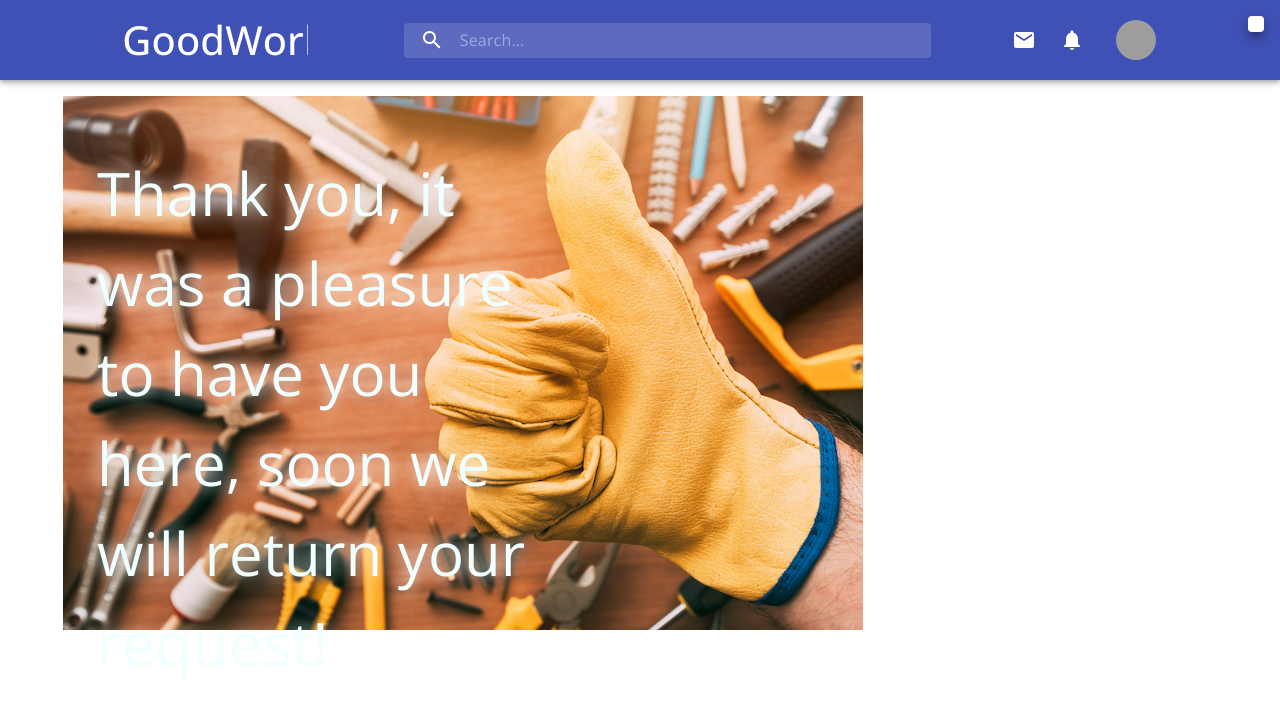
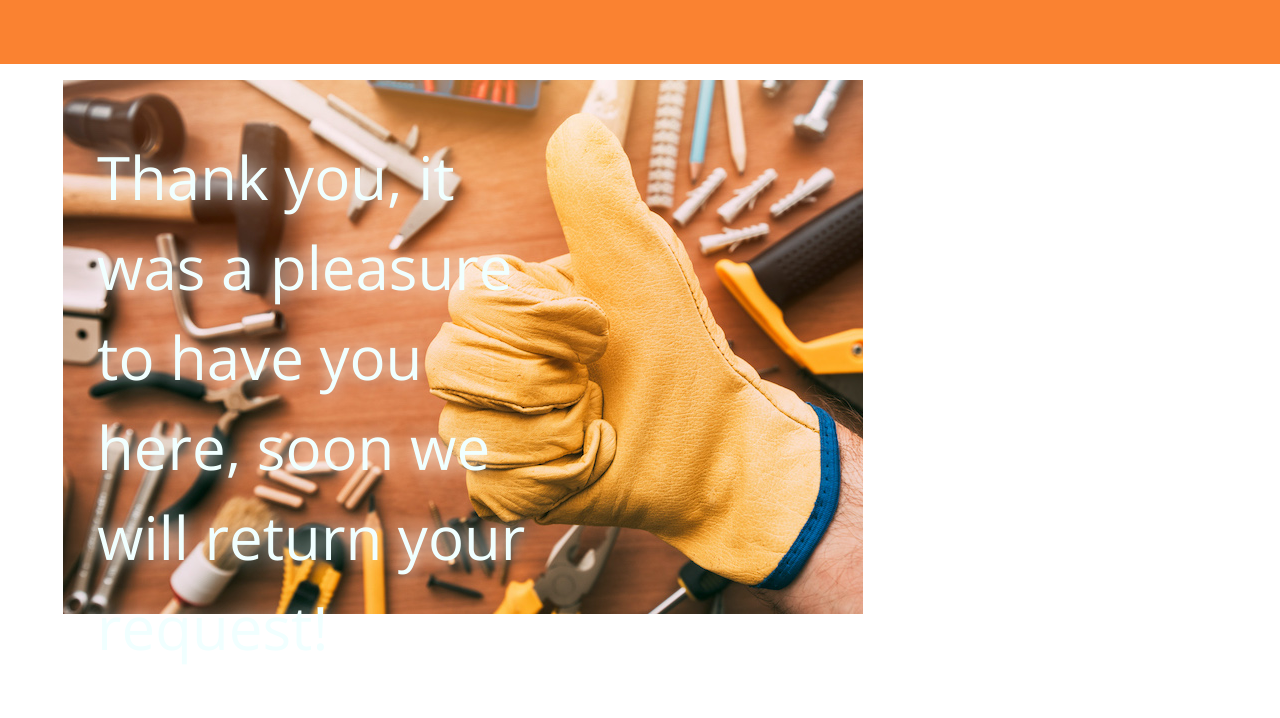
Before and after one commit to EdeniltonBorba/GoodWork, a React (Create React App) app: page /Thanks in a window 1280 px wide. Shown: the top 718 px of the page. Built offline with nearby package versions, Linux system fonts and the light colour scheme; grey boxes are pictures that could not be loaded.

Commit message:
add home

```diff
--- a/src/components/Navbar/Navbar.js
+++ b/src/components/AppBar/AppBar.js
@@ -1,22 +1,23 @@
 import React from 'react';
-import { Link } from "react-router-dom";
-import { fade, makeStyles } from '@material-ui/core/styles';
-import AppBar from '@material-ui/core/AppBar';
 import Toolbar from '@material-ui/core/Toolbar';
-import IconButton from '@material-ui/core/IconButton';
-import Typography from '@material-ui/core/Typography';
-import InputBase from '@material-ui/core/InputBase';
-import Badge from '@material-ui/core/Badge';
-import MenuItem from '@material-ui/core/MenuItem';
-import Menu from '@material-ui/core/Menu';
-import SearchIcon from '@material-ui/icons/Search';
-import MailIcon from '@material-ui/icons/Mail';
-import NotificationsIcon from '@material-ui/icons/Notifications';
-import MoreIcon from '@material-ui/icons/MoreVert';
-import { LogoHome } from '../Logo/Logo.js';
-import AvatarNavbar from '../Navbar/AvatarNavbar.js';
+import { AppBar } from '../AppBar/styles.js';
 
 
+function AppBarHome() {
+    return (
+        <React.Fragment>
+            <AppBar>
+                <Toolbar>
+
+                </Toolbar>
+            </AppBar>
+        </React.Fragment >
+    )
+}
+export default AppBarHome;
+
+
+/*
 const useStyles = makeStyles(theme => ({
     grow: {
         flexGrow: 1,
@@ -221,3 +222,5 @@ export default function PrimarySearchAppBar() {
         </div>
     );
 }
+
+*/
--- /dev/null
+++ b/src/components/AppBar/styles.js
@@ -0,0 +1,12 @@
+import styled from 'styled-components';
+
+export const AppBar = styled.div`
+background-color: #fa8231;
+position: relative;
+width: 100%;
+display: flex;
+z-index: 1100;
+box-sizing: border - box;
+flex-shrink: 0;
+flex-direction: column;
+`;
--- a/src/components/Navbar/styles.js
+++ /dev/null
@@ -1,6 +0,0 @@
-import styled from 'styled-components';
-
-
-export const AppBar = styled.div`
-
-`;
--- a/src/pages/Home/Home.js
+++ b/src/pages/Home/Home.js
@@ -1,5 +1,5 @@
 import React, { useState } from "react";
-import Navbar from "../../components/Navbar/Navbar.js";
+import AppBar from "../../components/AppBar/AppBar.js";
 import { Container, Row, Col } from "../../components/Grid/index.js";
 import CardImage from "../../components/CardImage/CardImage.js";
 import CardCategory from "../../components/CardCategory/CardCategory.js";
@@ -113,7 +113,7 @@ function Home() {
 
     return (
         <div>
-            <Navbar />
+            <AppBar />
             <Container fluid>
                 <Row >
                     <Col size="md-3">
--- a/src/pages/Profile.js
+++ b/src/pages/Profile.js
@@ -1,5 +1,5 @@
 import React from 'react';
-import Navbar from "../components/Navbar/Navbar";
+import AppBar from "../components/AppBar/AppBar.js";
 import { Container, Row, Col } from "../components/Grid/index.js";
 import CardProfile from "../components/CardProfile/CardProfile.js";
 import CardRegister from "../components/ButtonRegister/CardRegister.js"
@@ -11,7 +11,7 @@ function Profile() {
     return (
 
         <div>
-            <Navbar />
+            <AppBar />
             <Container fluid>
                 <Row>
                     <Col size="md-6">
--- a/src/pages/Thanks.js
+++ b/src/pages/Thanks.js
@@ -1,5 +1,5 @@
 import React from "react";
-import Navbar from "../components/Navbar/Navbar.js";
+import AppBar from "../components/AppBar/AppBar.js";
 import { Container } from "../components/Grid/index.js";
 
 import CardThanks from "../components/CardThanks"
@@ -11,7 +11,7 @@ function Thanks() {
 
     return (
         <>
-            <Navbar />
+            <AppBar />
             <Container fluid>
                 <CardThanks />
             </Container>
```
Also changed, not shown: src/components/AppBar/AvatarNavbar.js (renamed from src/components/Navbar/AvatarNavbar.js), src/components/AppBar/NavOpening.js (renamed from src/components/Navbar/NavOpening.js).
